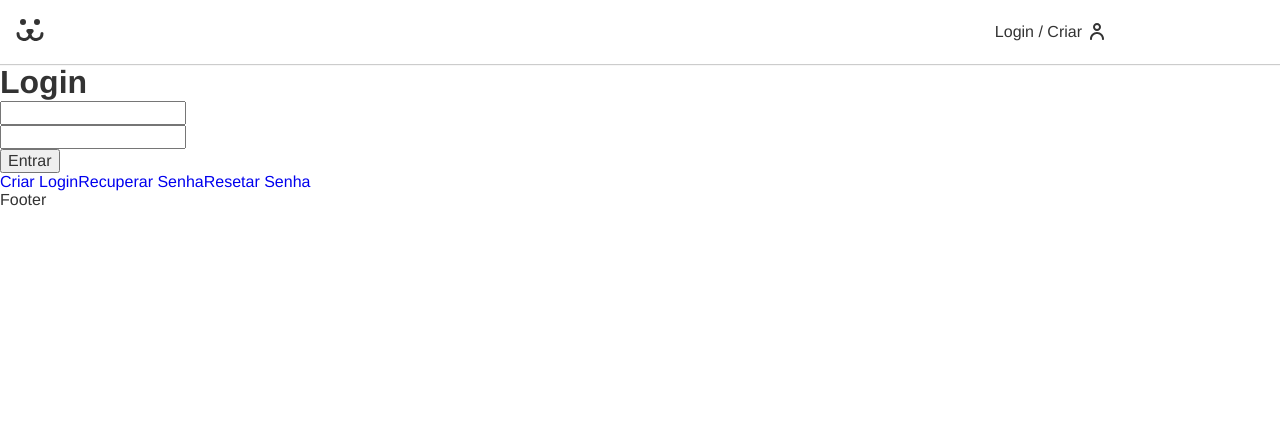
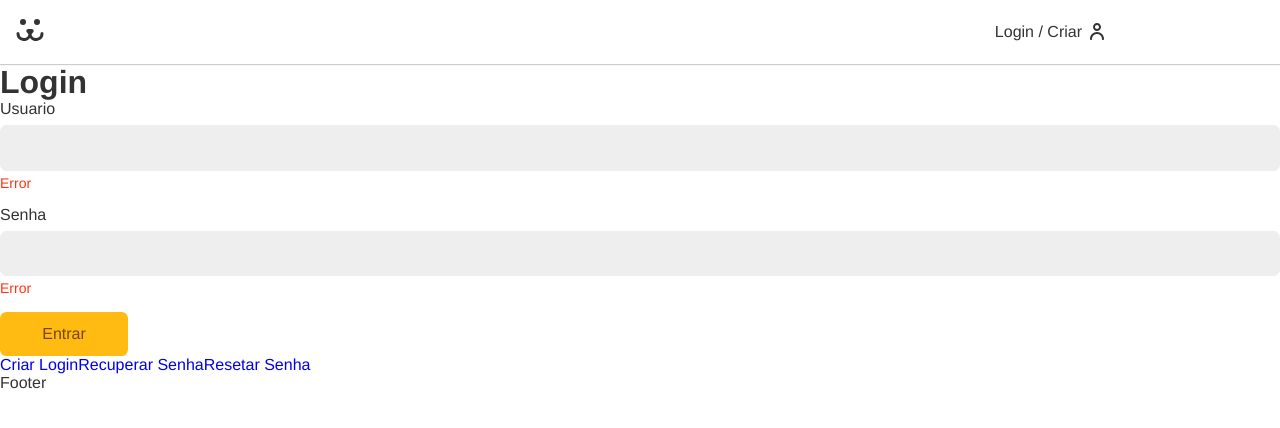
Before and after one commit to Nailliw/DogsProject, a React (Create React App) app: page /login in a window 1280 px wide. Shown: the top 428 px of the page. Built offline with nearby package versions, Linux system fonts and the light colour scheme.

Commit message:
feat:add Login Components CSS, and reestructure

```diff
--- /dev/null
+++ b/src/Components/Forms/Button.jsx
@@ -0,0 +1,8 @@
+import React from "react";
+import styles from "./Button.module.css";
+
+const Button = ({ children, props }) => {
+  return <button {...props} className={styles.button}>{children}</button>;
+};
+
+export default Button;
--- /dev/null
+++ b/src/Components/Forms/Button.module.css
@@ -0,0 +1,23 @@
+.button {
+  font-size: 1rem;
+  font-family: var(--type-first);
+  cursor: pointer;
+  border: none;
+  border-radius: 0.4rem;
+  background: #fb1;
+  color: #764701;
+  min-width: 8rem;
+  padding: 0.8rem 1.2rem;
+  box-sizing: border-box;
+}
+
+.button:hover,
+.button:focus {
+  outline: none;
+  box-shadow: 0 0 0 3px #fea, 0 0 0 4px #fb1;
+}
+
+.button:disabled{
+  opacity: 0.5;
+  cursor: wait;
+}
--- /dev/null
+++ b/src/Components/Forms/Input.jsx
@@ -0,0 +1,19 @@
+import React from "react";
+import styles from "./Input.module.css";
+const Input = ({ name, label, type }) => {
+  return (
+    <div className={styles.wrapper}>
+      <label htmlFor={name} className={styles.label}>{label}</label>
+
+      <input
+      id={name}
+      name={name}
+      className={styles.input}
+      type={type}
+      ></input>
+      <p className={styles.error}>Error</p>
+    </div>
+  );
+};
+
+export default Input;
--- /dev/null
+++ b/src/Components/Forms/Input.module.css
@@ -0,0 +1,34 @@
+.input {
+  border: 1px solid #eee;
+  display: block;
+  width: 100%;
+  font-size: 1rem;
+  padding: 0.8rem;
+  border-radius: 0.4rem;
+  background: #eee;
+  transition: 0.6;
+}
+.input:focus,
+.input:hover {
+  outline: none;
+  border-color: #fb1;
+  background: white;
+  box-shadow: 0 0 0 3px #fea;
+}
+
+.wrapper {
+  margin-bottom: 1rem;
+}
+
+.label {
+  display: block;
+  font-size: 1rem;
+  line-height: 1;
+  padding-bottom: 0.5rem;
+}
+
+.error {
+  color: #f31;
+  font-size: 0.875rem;
+  margin-top: 0.25rem;
+}
--- a/src/Pages/Login/LoginForm/LoginForm.js
+++ b/src/Pages/Login/LoginForm/LoginForm.js
@@ -1,5 +1,7 @@
 import React, { useState } from "react";
 import { Link } from "react-router-dom";
+import Button from "../../../Components/Forms/Button";
+import Input from "../../../Components/Forms/Input";
 
 const LoginForm = () => {
   const [username, setUsername] = useState("");
@@ -27,17 +29,11 @@
     <div>
       <h1>Login</h1>
       <form action="" onSubmit={handleSubmit}>
-        <input
-          value={username}
-          type="text"
-          onChange={({ target }) => setUsername(target.value)}
-        />
-        <input
-          value={password}
-          type="password"
-          onChange={(target) => setPassword(target.value)}
-        />
-        <button>Entrar</button>
+        <Input label="Usuario" type="text" name="username" />
+
+        <Input label="Senha" type="password" name="password" />
+
+        <Button>Entrar</Button>
       </form>
       <Link to="/login/create">Criar Login</Link>
       <Link to="/login/recovery">Recuperar Senha</Link>
```
